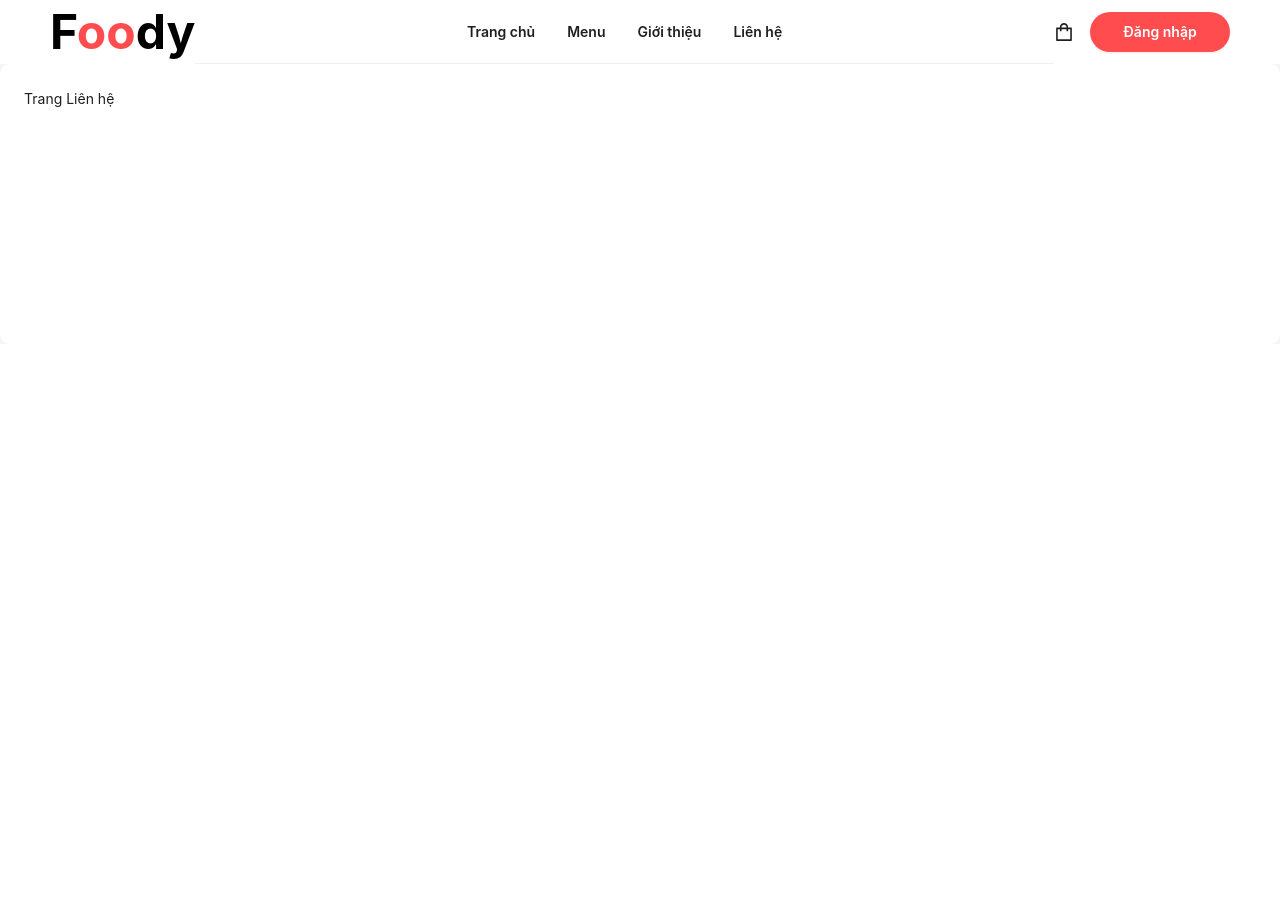
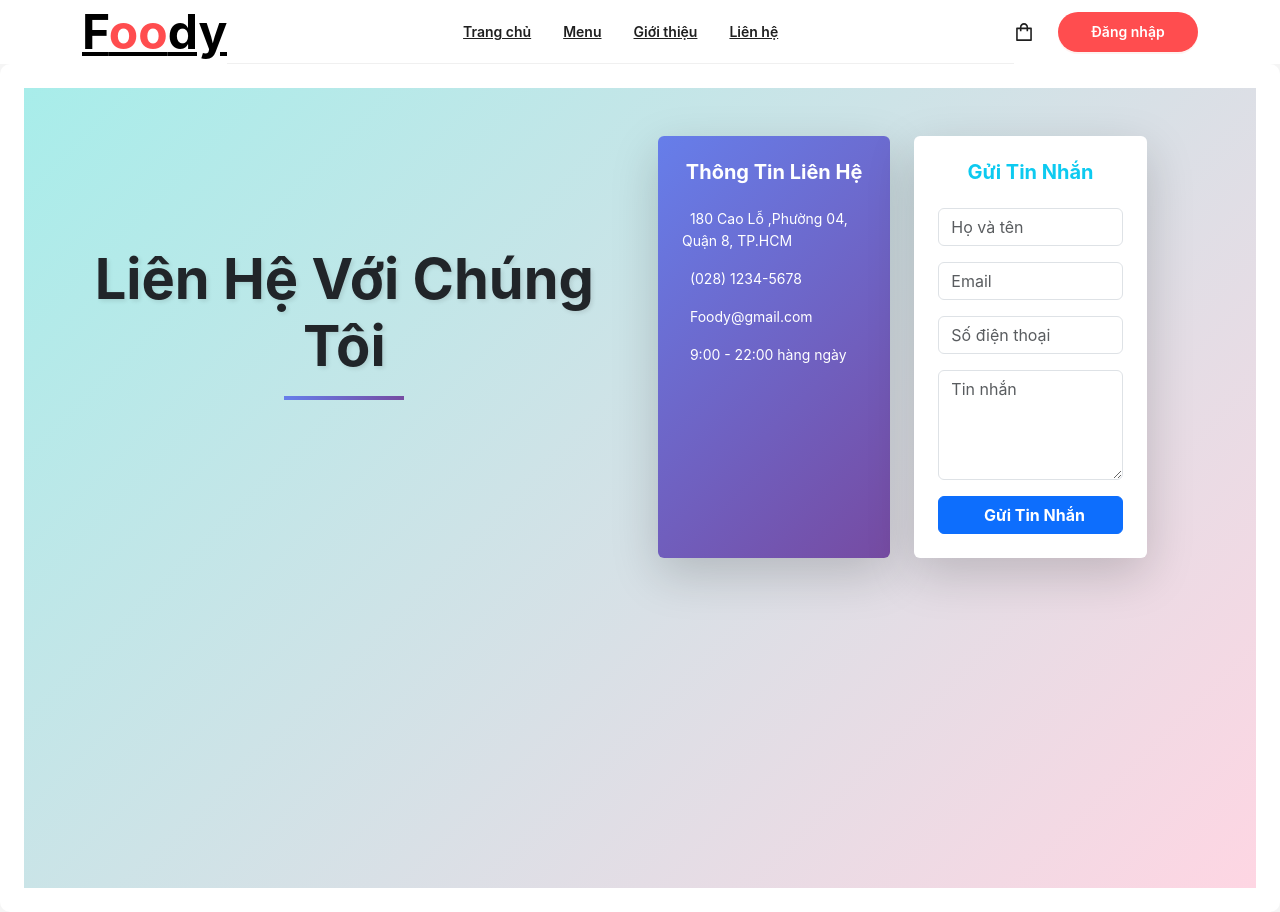
Before and after one commit to quocpq3/FE-DoAnXayDungPhanMemWeb-Nhom16, a React (Vite) app in the folder vite-project/: page /contact in a window 1280 px wide. Before the commit the page ends 800 px from the top, so only its background shows below. Built offline with nearby package versions, Linux system fonts and the light colour scheme.

Commit message:
feat: thêm trang Lh,Gt

```diff
--- a/vite-project/package.json
+++ b/vite-project/package.json
@@ -18,6 +18,7 @@
     "animate.css": "^4.1.1",
     "antd": "^5.29.3",
     "axios": "^1.13.6",
+    "bootstrap": "^5.3.8",
     "clsx": "^2.1.1",
     "react": "^19.2.0",
     "react-dom": "^19.2.0",
--- a/vite-project/src/main.tsx
+++ b/vite-project/src/main.tsx
@@ -1,6 +1,7 @@
 import { StrictMode } from "react";
 import { createRoot } from "react-dom/client";
 import "./index.css";
+import "bootstrap/dist/css/bootstrap.min.css";
 import App from "./App.tsx";
 import { ConfigProvider } from "antd";
 import viVN from "antd/locale/vi_VN";
--- a/vite-project/src/pages/home/about.tsx
+++ b/vite-project/src/pages/home/about.tsx
@@ -1,5 +1,57 @@
 const AboutPage: React.FC = () => {
-  return <div>Trang Giới thiệu</div>;
+  return (
+    <div className="min-vh-100 about-bg">
+      <div className="container py-5">
+        <div className="text-center mb-5">
+          <h1 className="display-3 fw-bold text-dark mb-3 title-shadow">
+            Về Chúng Tôi
+          </h1>
+          <div className="divider"></div>
+        </div>
+
+        {/* Hero Section */}
+        <div className="row align-items-center mb-5">
+          <div className="col-lg-6 mb-4 mb-lg-0">
+            <div className="p-4 bg-white rounded-3 shadow-lg">
+              <h2 className="mb-4 text-warning fw-bold">Câu Chuyện Của Chúng Tôi</h2>
+              <p className="lead mb-3 text-muted">
+                Chào mừng bạn đến với cửa hàng của chúng tôi! Chúng tôi tự hào mang đến những món ăn ngon miệng...
+              </p>
+              <p className="lead text-muted">
+                 Từ những ngày đầu thành lập, chúng tôi đã không ngừng nỗ lực...
+
+Chúng tôi luôn trân trọng từng cơ hội được kết nối và lắng nghe ý kiến từ khách hàng. Đối với chúng tôi, mỗi phản hồi của bạn không chỉ là một thông tin đơn thuần mà còn là động lực để không ngừng hoàn thiện chất lượng dịch vụ và mang đến những trải nghiệm tốt hơn mỗi ngày.
+
+Nếu bạn có bất kỳ thắc mắc nào liên quan đến thực đơn, đặt bàn, tổ chức sự kiện hoặc các dịch vụ khác, đừng ngần ngại liên hệ với chúng tôi. Đội ngũ nhân viên tận tâm và chuyên nghiệp của chúng tôi luôn sẵn sàng hỗ trợ bạn một cách nhanh chóng, chu đáo và hiệu quả nhất.
+
+Bên cạnh đó, chúng tôi cũng rất mong nhận được những ý kiến đóng góp, chia sẻ cảm nhận của bạn sau mỗi lần trải nghiệm. Chính những góp ý chân thành đó sẽ giúp chúng tôi ngày càng hoàn thiện hơn, từ chất lượng món ăn đến phong cách phục vụ.
+
+Hãy để chúng tôi đồng hành cùng bạn trong những bữa ăn đáng nhớ, những khoảnh khắc sum họp và những trải nghiệm ẩm thực tuyệt vời. Chúng tôi cam kết mang đến sự hài lòng và niềm vui trọn vẹn cho bạn mỗi khi ghé thăm.
+
+Xin chân thành cảm ơn và rất mong được phục vụ bạn!
+
+              </p>
+            </div>
+          </div>
+
+          <div className="col-lg-6">
+            <div className="position-relative">
+              <img
+                src="https://images.unsplash.com/photo-1414235077428-338989a2e8c0?w=600&h=400&fit=crop"
+                alt="Restaurant"
+                className="img-fluid rounded-3 shadow-lg img-rotate"
+              />
+              <div className="position-absolute top-0 start-0 bg-warning text-white px-3 py-2 rounded-pill shadow">
+                ⭐ 5.0 Rating
+              </div>
+            </div>
+          </div>
+        </div>
+
+        {/* Cards giữ nguyên */}
+      </div>
+    </div>
+  );
 };
 
 export default AboutPage;
--- a/vite-project/src/pages/home/contact.tsx
+++ b/vite-project/src/pages/home/contact.tsx
@@ -1,5 +1,119 @@
 const ContactPage: React.FC = () => {
-  return <div>Trang Liên hệ</div>;
+  return (
+    <div
+      className="min-vh-100"
+      style={{ background: "linear-gradient(135deg, #a8edea 0%, #fed6e3 100%)" }}
+    >
+      <div className="container py-5">
+
+        {/* TITLE */}
+        <div className="text-center mb-5">
+          <h1
+            className="display-4 fw-bold text-dark mb-3"
+            style={{ textShadow: "2px 2px 4px rgba(0,0,0,0.1)" }}
+          >
+            Liên Hệ Với Chúng Tôi
+          </h1>
+          <div
+            className="mx-auto"
+            style={{
+              width: "120px",
+              height: "4px",
+              background: "linear-gradient(90deg, #667eea, #764ba2)",
+            }}
+          ></div>
+        </div>
+
+        {/* CONTENT */}
+        <div className="row g-4 justify-content-center">
+
+          {/* INFO */}
+          <div className="col-md-6 col-lg-5">
+            <div
+              className="card border-0 shadow-lg h-100 p-4"
+              style={{
+                background: "linear-gradient(135deg, #667eea, #764ba2)",
+                color: "white",
+              }}
+            >
+              <h5 className="fw-bold mb-4 text-center">Thông Tin Liên Hệ</h5>
+
+              <p className="mb-3">
+                <i className="bi bi-geo-alt-fill me-2"></i>
+                180 Cao Lỗ ,Phường 04, Quận 8, TP.HCM
+              </p>
+
+              <p className="mb-3">
+                <i className="bi bi-telephone-fill me-2"></i>
+                (028) 1234-5678
+              </p>
+
+              <p className="mb-3">
+                <i className="bi bi-envelope-fill me-2"></i>
+                Foody@gmail.com
+              </p>
+
+              <p>
+                <i className="bi bi-clock-fill me-2"></i>
+                9:00 - 22:00 hàng ngày
+              </p>
+            </div>
+          </div>
+
+          {/* FORM */}
+          <div className="col-md-6 col-lg-5">
+            <div className="card border-0 shadow-lg h-100 p-4 bg-white">
+              <h5 className="fw-bold text-info mb-4 text-center">
+                Gửi Tin Nhắn
+              </h5>
+
+              <form>
+                <div className="mb-3">
+                  <input
+                    className="form-control"
+                    placeholder="Họ và tên"
+                    required
+                  />
+                </div>
+
+                <div className="mb-3">
+                  <input
+                    type="email"
+                    className="form-control"
+                    placeholder="Email"
+                    required
+                  />
+                </div>
+
+                <div className="mb-3">
+                  <input
+                    className="form-control"
+                    placeholder="Số điện thoại"
+                    required
+                  />
+                </div>
+
+                <div className="mb-3">
+                  <textarea
+                    className="form-control"
+                    rows={4}
+                    placeholder="Tin nhắn"
+                    required
+                  ></textarea>
+                </div>
+
+                <button className="btn btn-primary w-100 fw-bold">
+                  <i className="bi bi-send me-2"></i>Gửi Tin Nhắn
+                </button>
+              </form>
+            </div>
+          </div>
+
+        </div>
+
+      </div>
+    </div>
+  );
 };
 
 export default ContactPage;
```
Also changed, not shown: 1 other file (tests, documents, lock files or other folders).
